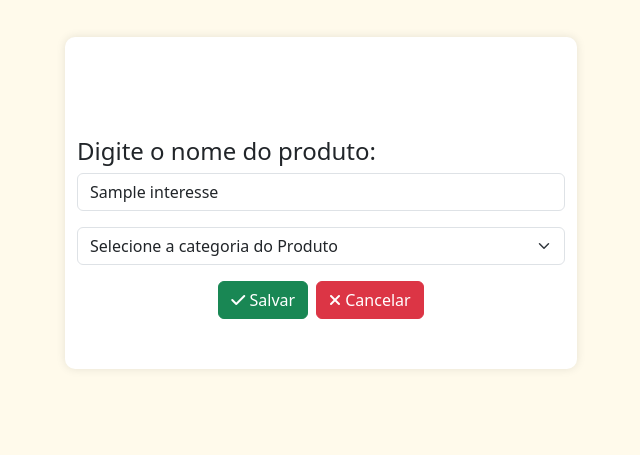
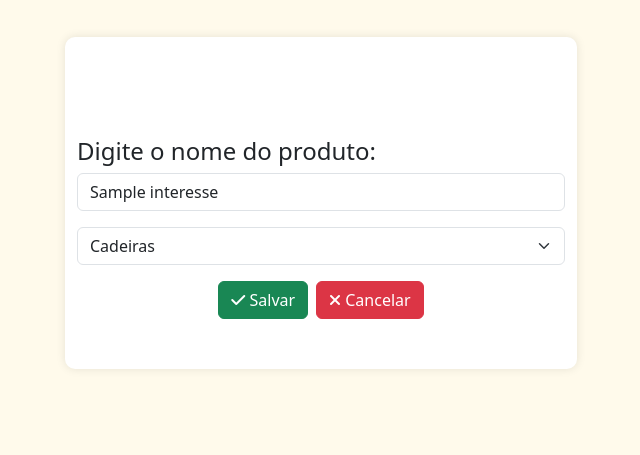
Before and after one commit to Johansem14/univesp-projeto-integrador-III, a PHP site: page /editar-interesses.php?id=1 in a window 1280 px wide. Shown: the part 343-798 px from the top of the page, without its empty margins (319-959 px from the left). Run offline with PHP 8.4, Linux system fonts and the light colour scheme; the visitor is signed in with stand-in values (Sample User, id 1); tables that the repository leaves empty hold one stand-in row (values such as "Sample post"); some libraries are stand-ins or nearby versions.

Commit message:
Editar atualizado

```diff
--- a/editar-interesses.php
+++ b/editar-interesses.php
@@ -32,17 +32,15 @@ if($result->num_rows > 0){
  }
 
  if ($_SERVER["REQUEST_METHOD"] === "POST"){
+    if (isset($_POST['categoria']) && !empty($_POST['categoria'])) {
+        $nome_produto = $conn->real_escape_string($_POST['produto']);
+        $categoria_produto = $conn->real_escape_string($_POST['categoria']);
+    }
+
      if (empty($_POST['produto']) || !isset($_POST['categoria']) || empty($_POST['categoria'])){
          echo "<script>alert('Todos os campos devem ser preenchidos.');</script>";
-
      }else{
 
-        $nome_produto = isset($_POST['produto']) ? $_POST['produto'] : '';
-        $categoria_produto = isset($_POST['categoria']) ? $_POST['categoria'] : '';
-
-        // Escapa as variáveis para evitar injeção de SQL
-        $nome_produto = $conn->real_escape_string($nome_produto);
-        $categoria_produto = $conn->real_escape_string($categoria_produto);
          $sql_interesses = "UPDATE tb_area_interesse SET
          nome_produto = '$nome_produto',
          categoria_interesse = '$categoria_produto'
@@ -58,9 +56,6 @@ if ($_SERVER["REQUEST_METHOD"] === "POST"){
 
 
  ?>
-
-
-
  <!DOCTYPE html>
  <html lang="pt-br">
  <head>
@@ -162,11 +157,11 @@ if ($_SERVER["REQUEST_METHOD"] === "POST"){
 
                  <div class="mb-3">
                  <select class="form-select" id="categoriaProduto" name="categoria">
-                        <option value="" disabled selected>Selecione a categoria do Produto</option>
-                        <option value="Cadeiras">Cadeiras</option>
-                        <option value="Andadores">Andadores</option>
-                        <option value="Muletas">Muletas</option>
-                        <option value="Outros">Outros</option>
+                        <option value="" disabled <?php echo empty($categoria_interesse) ? 'selected' : '';?>>Selecione a categoria do Produto</option>
+                        <option value="Cadeiras" <?php echo $categoria_interesse === 'Cadeiras' ? 'selected' : '';?>>Cadeiras</option>
+                        <option value="Andadores" <?php echo $categoria_interesse === 'Andadores' ? 'selected' : '';?>>Andadores</option>
+                        <option value="Muletas" <?php echo $categoria_interesse === 'Muletas' ? 'selected' : '';?>>Muletas</option>
+                        <option value="Outros" <?php echo $categoria_interesse === 'Outros' ? 'selected' : '';?>>Outros</option>
                     </select>
                  </div>
 
```
Lines whose indentation alone changed are shown as unchanged.
